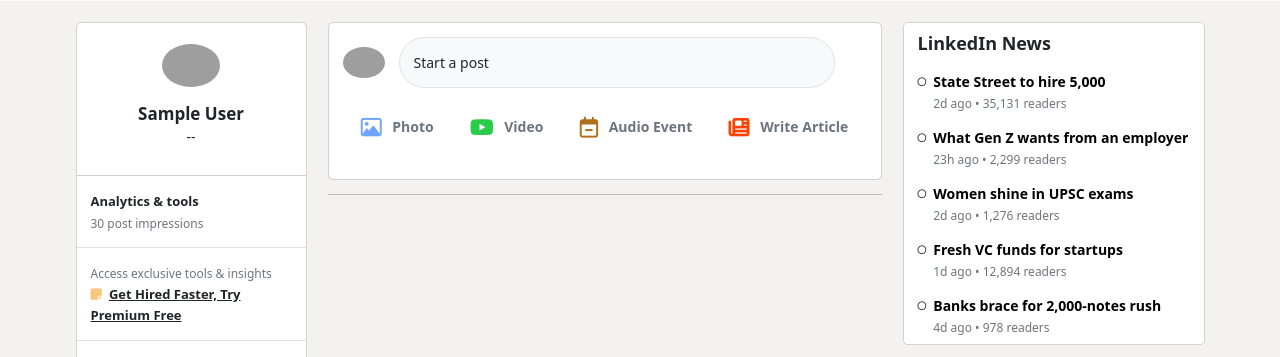
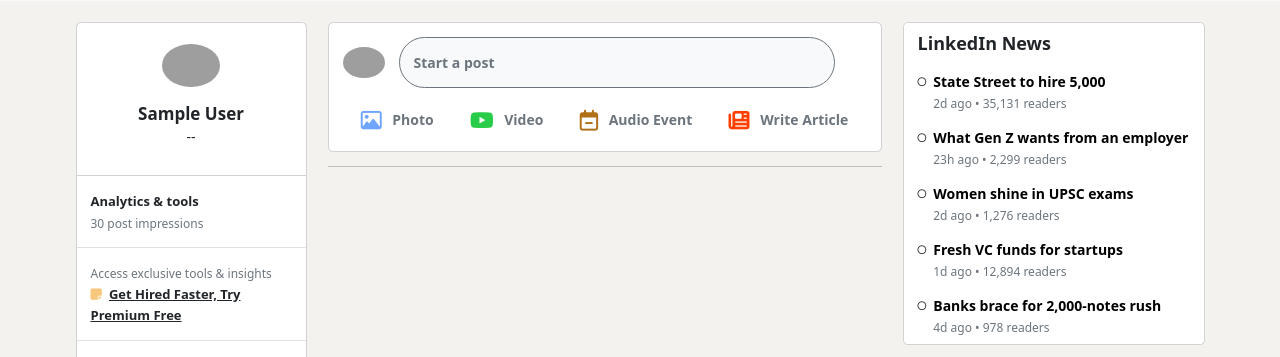
Before and after one commit to Kamalkoranga/CodeIn, a Flask app: page /feed in a window 1280 px wide. Shown: the part 313-670 px from the top of the page. Run offline with Flask 3, Linux system fonts and the light colour scheme; the visitor is signed in with stand-in values (Sample User, id 1); data that the repository does not hold is empty; some libraries are stand-ins or nearby versions; grey boxes are pictures that could not be loaded.

Commit message:
stylize new-post form

```diff
--- a/app/templates/index.html
+++ b/app/templates/index.html
@@ -24,6 +24,11 @@
 
     .new-post {
         cursor: pointer;
+        font-weight: 800;
+    }
+
+    .new-post:hover {
+        background-color: rgb(239, 238, 238) !important;
     }
 
     .icons span,
@@ -258,33 +263,33 @@
 
     <div class="col-xl-6 col-lg-5 col-md-8 main">
         <div class="card">
-            <div class="card-body">
-                <div class="d-flex gap-3 align-items-center mb-3">
+            <div class="card-body pb-0">
+                <div class="d-flex gap-3 align-items-center mb-2">
                     <img class="profile col-2"
                         src="{{ current_user.gravatar(size=256) }}"
                         alt="">
                     <form class="col-10">
                         <input type="text"
-                            class="form-control bg-light rounded-pill p-3 new-post"
+                            class="form-control bg-light rounded-pill p-3 new-post text-secondary  border border-secondary"
                             value="Start a post" disabled readonly
                             data-bs-toggle="modal"
                             data-bs-target="#exampleModal">
                     </form>
                 </div>
                 <div class="d-flex justify-content-around start-icon flex-wrap">
-                    <p class="text-secondary">
+                    <p class="text-secondary mb-2">
                         <i class="fa-regular fa-image me-2 fa-xl"
                             style="color: #70a5ff;"></i> Photo
                     </p>
-                    <p class="text-secondary">
+                    <p class="text-secondary mb-2">
                         <i class="fa-brands fa-youtube me-2 fa-xl"
                             style="color: #28cc49;"></i> Video
                     </p>
-                    <p class="text-secondary">
+                    <p class="text-secondary mb-2">
                         <i class="fa-regular fa-calendar-minus me-2 fa-xl"
                             style="color: #b07017;"></i> Audio Event
                     </p>
-                    <p class="text-secondary">
+                    <p class="text-secondary mb-2">
                         <i class="fa-solid fa-newspaper me-2 fa-xl"
                             style="color: #ff4000;"></i> Write Article
                     </p>
```
